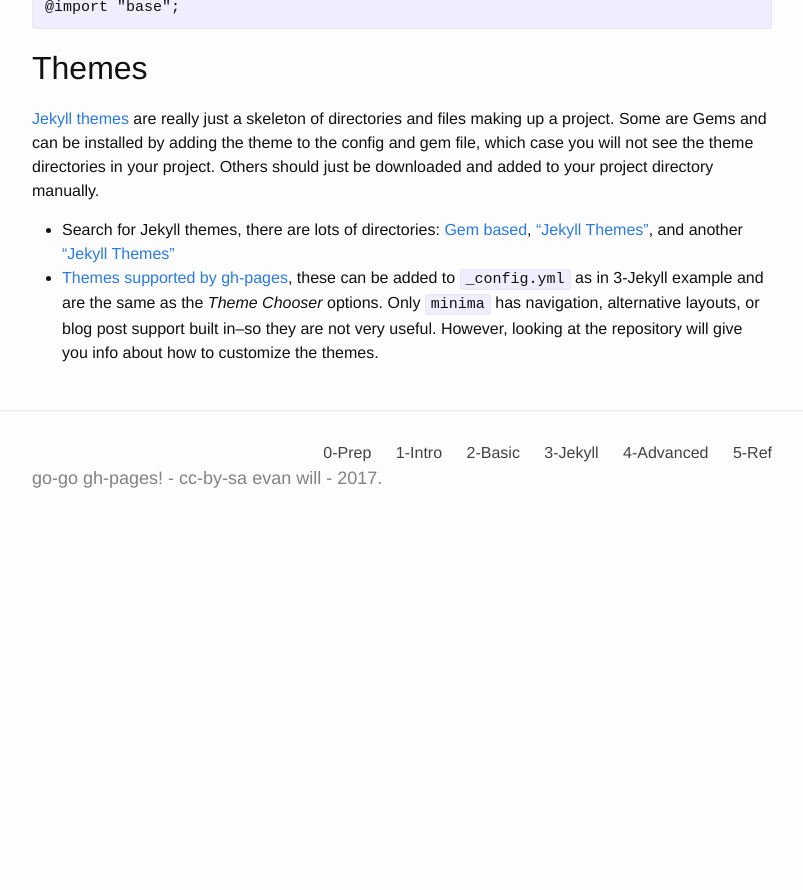
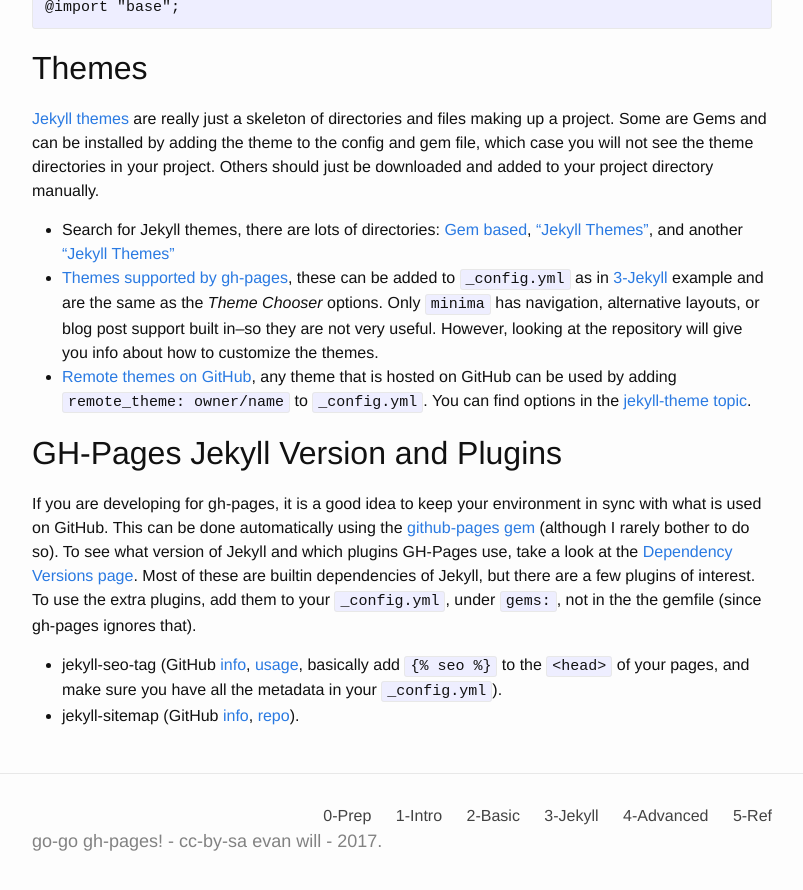
Before and after one commit to evanwill/go-go-ghpages, a Jekyll site: the page built from 5-reference.md, in a window 1280 px wide and 900 px high, scrolled down 3580 px. Shown: the top 890 px of the window, without its empty margins (238-1041 px from the left). Built offline with Jekyll 4.4.1, drawn with Linux system fonts in a browser that asks for light colours; before the commit the page ends 4117 px from its top, so only the background shows below that.

Commit message:
update theme reference

```diff
--- a/5-reference.md
+++ b/5-reference.md
@@ -153,4 +153,16 @@ nav {
 Some are Gems and can be installed by adding the theme to the config and gem file, which case you will not see the theme directories in your project.
 Others should just be downloaded and added to your project directory manually.
 - Search for Jekyll themes, there are lots of directories: [Gem based](https://rubygems.org/search?utf8=%E2%9C%93&query=jekyll-theme), ["Jekyll Themes"](http://themes.jekyllrc.org/), and another ["Jekyll Themes"](http://jekyllthemes.org/)
-- [Themes supported by gh-pages](https://pages.github.com/themes/), these can be added to `_config.yml` as in 3-Jekyll example and are the same as the *Theme Chooser* options. Only `minima` has navigation, alternative layouts, or blog post support built in--so they are not very useful. However, looking at the repository will give you info about how to customize the themes.
+- [Themes supported by gh-pages](https://pages.github.com/themes/), these can be added to `_config.yml` as in [3-Jekyll]({{ "/3-jekyll.html" | absolute_url }}) example and are the same as the *Theme Chooser* options. Only `minima` has navigation, alternative layouts, or blog post support built in--so they are not very useful. However, looking at the repository will give you info about how to customize the themes.
+- [Remote themes on GitHub](https://github.com/blog/2464-use-any-theme-with-github-pages), any theme that is hosted on GitHub can be used by adding `remote_theme: owner/name` to `_config.yml`. You can find options in the [jekyll-theme topic](https://github.com/topics/jekyll-theme).
+
+# GH-Pages Jekyll Version and Plugins
+
+If you are developing for gh-pages, it is a good idea to keep your environment in sync with what is used on GitHub.
+This can be done automatically using the [github-pages gem](https://help.github.com/articles/setting-up-your-github-pages-site-locally-with-jekyll/) (although I rarely bother to do so).
+To see what version of Jekyll and which plugins GH-Pages use, take a look at the [Dependency Versions page](https://pages.github.com/versions/).
+Most of these are builtin dependencies of Jekyll, but there are a few plugins of interest.
+To use the extra plugins, add them to your `_config.yml`, under `gems:`, not in the the gemfile (since gh-pages ignores that).
+
+- jekyll-seo-tag (GitHub [info](https://help.github.com/articles/search-engine-optimization-for-github-pages/), [usage](https://github.com/jekyll/jekyll-seo-tag/blob/master/docs/usage.md), basically add {% raw %}`{% seo %}`{% endraw %} to the `<head>` of your pages, and make sure you have all the metadata in your `_config.yml`).
+- jekyll-sitemap (GitHub [info](https://help.github.com/articles/sitemaps-for-github-pages/), [repo](https://github.com/jekyll/jekyll-sitemap)).
```
Also changed, not shown: 3-jekyll.md (+1 -0 lines), 4-jekyll-advanced.md (+2 -0 lines).
